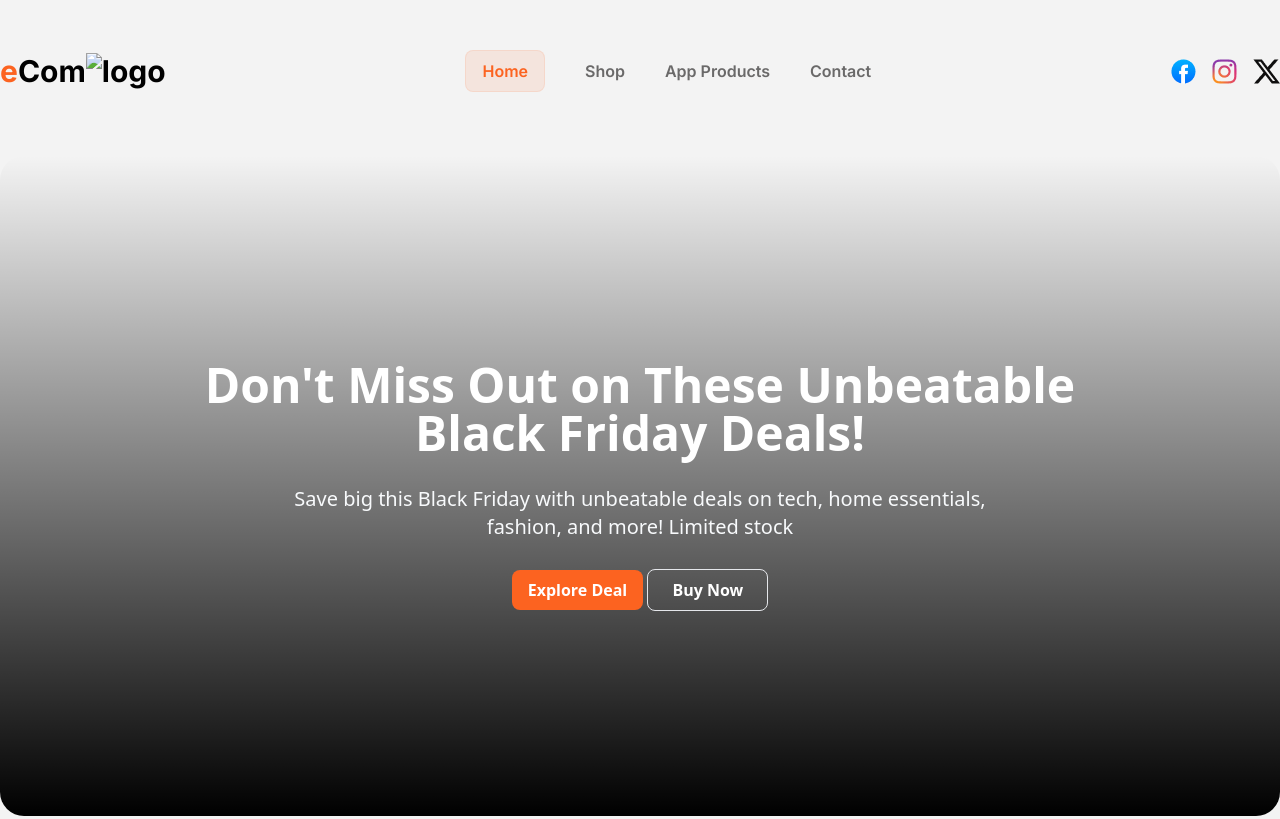
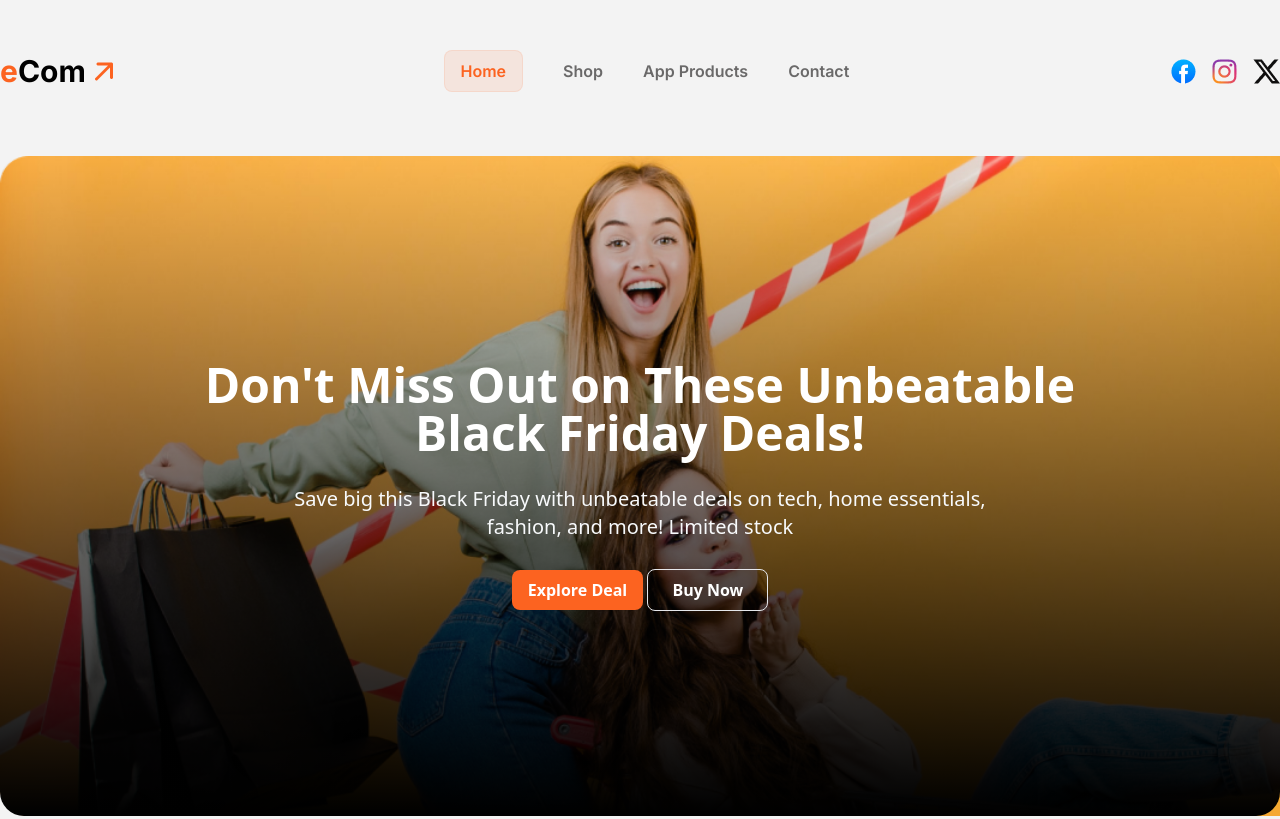
Before and after one commit to alamin113200/Project, a plain HTML site: page index.html in a window 1280 px wide. Shown: the top 819 px of the page. Drawn offline with nearby package versions, Linux system fonts and the light colour scheme; files whose address does not match are found by name.

Commit message:
Update index.html

```diff
--- a/index.html
+++ b/index.html
@@ -30,7 +30,7 @@
 
                 <div class="logo flex items-center text-3xl">
                     <h1><span class="text-[#FC6320] ">e</span>Com</h1>
-                    <img src="image/logo.png" alt="logo">
+                    <img src="logo.png" alt="logo">
                 </div>
 
                 <div class="md:hidden">
@@ -59,7 +59,7 @@
             </nav>
             <!--navbar end-->
 
-            <section class="relative flex items-center justify-center h-[660px] bg-[url('image/banner.png')] bg-no-repeat bg-cover ">
+            <section class="relative flex items-center justify-center h-[660px] bg-[url('banner.png')] bg-no-repeat bg-cover ">
                 <div class="absolute inset-0 bg-gradient-to-t from-black rounded-3xl "></div>
 
                 <div class="text-center space-y-7 z-50">
```
